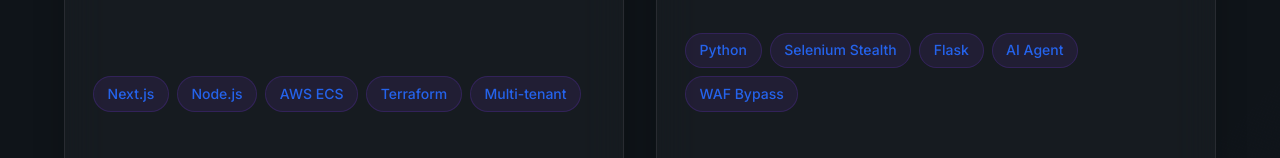
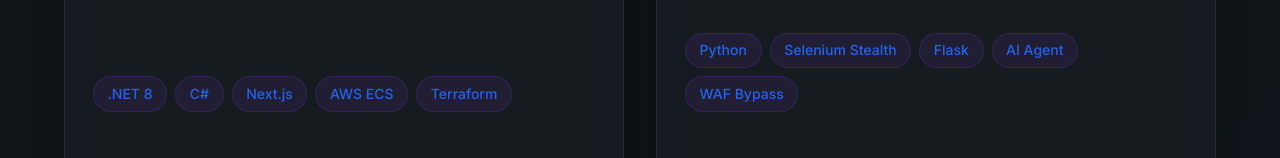
Before and after one commit to Lucasantunesribeiro/portfolio-website, a website: page index.html in a window 1280 px wide. Shown: the part 3503-3661 px from the top of the page. Drawn offline with nearby package versions, Linux system fonts and the light colour scheme.

```diff
--- a/index.html
+++ b/index.html
@@ -372,7 +372,7 @@
                 </article>
 
                 <!-- 3. SmartFinance -->
-                <article class="project-card" data-tags="next.js,react,node.js,tailwind,jwt">
+                <article class="project-card" data-tags="next.js,react,.net,c#,aws,terraform">
                     <div class="project-image">
                         <img src="assets/smartfinance_mockup.webp"
                             alt="SmartFinance - Gestão financeira com dashboard interativo" loading="lazy"
@@ -385,11 +385,11 @@
                             Oferece gestão financeira com dashboards interativos, CSRF protection e autenticação JWT
                             robusta.</p>
                         <div class="project-tags" aria-label="Tecnologias utilizadas">
+                            <span class="project-tag">.NET 8</span>
+                            <span class="project-tag">C#</span>
                             <span class="project-tag">Next.js</span>
-                            <span class="project-tag">Node.js</span>
                             <span class="project-tag">AWS ECS</span>
                             <span class="project-tag">Terraform</span>
-                            <span class="project-tag">Multi-tenant</span>
                         </div>
                         <div class="project-actions">
                             <a href="https://github.com/Lucasantunesribeiro/smart_finance"
```
